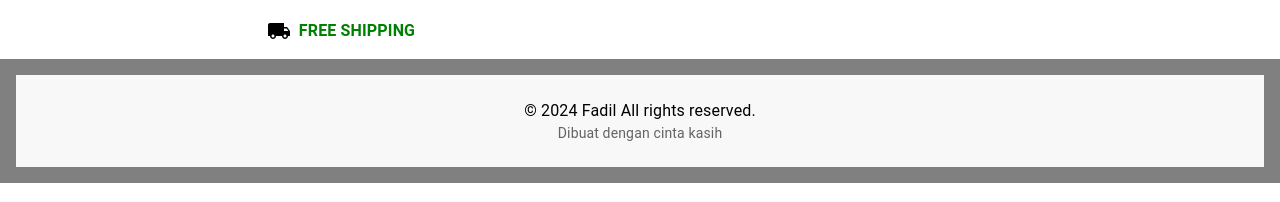
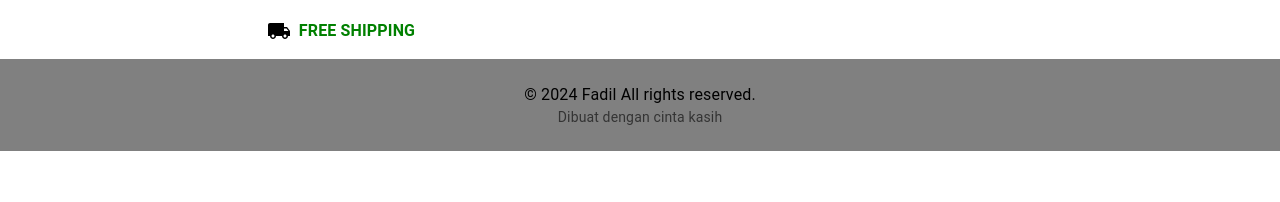
Before and after one commit to Reihan1305/E-Commerce-FE, a React (Vite) app: page /buyer/detailproduct in a window 1280 px wide. Shown: the part 595-797 px from the top of the page. Built offline with nearby package versions, Linux system fonts and the light colour scheme.

Commit message:
fix navbar

```diff
--- a/src/components/Footer/FooterItem.tsx
+++ b/src/components/Footer/FooterItem.tsx
@@ -9,7 +9,7 @@ function FooterItem() {
                 py: 3,
                 px: 2,
                 mt: 'auto',
-                backgroundColor: "#F8F8F8",
+                backgroundColor: "gray",
                 textAlign: 'center',
             }}
         >
--- a/src/components/Footer/index.tsx
+++ b/src/components/Footer/index.tsx
@@ -5,8 +5,6 @@ const Footer = () => {
     return (
         <Box
             sx={{
-                bgcolor: "gray",
-                padding: 2,
                 marginTop: "auto"
             }}
         >
--- a/src/components/Navbar/NavbarItem.tsx
+++ b/src/components/Navbar/NavbarItem.tsx
@@ -8,8 +8,9 @@ import Menu from '@mui/material/Menu';
 import AccountCircle from '@mui/icons-material/AccountCircle';
 import ShoppingCartIcon from '@mui/icons-material/ShoppingCart';
 import Box from '@mui/material/Box';
+import { useNavigate } from 'react-router-dom';
 
-function NavbarItem() {
+const NavbarItem = () => {
     const [anchorEl, setAnchorEl] = React.useState(null);
     const [categoryAnchorEl, setCategoryAnchorEl] = React.useState(null);
     const [subCategoryAnchorEl, setSubCategoryAnchorEl] = React.useState(null);
@@ -38,14 +39,21 @@ function NavbarItem() {
         setAnchorEl(null);
     };
 
+    const navigate = useNavigate();
+    const handleClick = () => {
+        navigate('/buyer');
+    };
+
     return (
         <Box sx={{ flexGrow: 1 }}>
             <AppBar position="static" color="transparent" elevation={0} sx={{ paddingLeft: 25, paddingRight: 25 }}>
                 <Toolbar>
-                    <img src="https://img.freepik.com/free-vector/bird-colorful-gradient-design-vector_343694-2506.jpg?size=338&ext=jpg&ga=GA1.1.2082370165.1717027200&semt=ais_user" alt="Candleaf Logo" style={{ height: '40px', marginRight: '10px' }} />
-                    <Typography variant="h6">
-                        Candleaf
-                    </Typography>
+                    <Box sx={{ flexGrow: 1, display: 'flex', alignItems: 'center', cursor: 'pointer' }} onClick={handleClick}>
+                        <img src="https://img.freepik.com/free-vector/bird-colorful-gradient-design-vector_343694-2506.jpg?size=338&ext=jpg&ga=GA1.1.2082370165.1717027200&semt=ais_user" alt="Candleaf Logo" style={{ height: '40px', marginRight: '10px' }} />
+                        <Typography variant="h6">
+                            Candleaf
+                        </Typography>
+                    </Box>
                     <Box sx={{ flexGrow: 8, display: 'flex', justifyContent: 'center', alignItems: 'center', }}>
                         <Typography
                             variant="body1"
```
